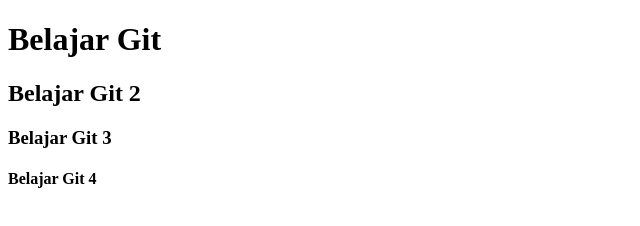
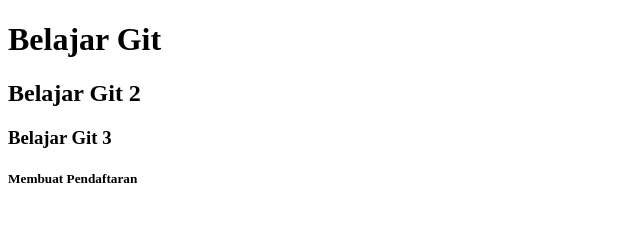
Before and after one commit to panji-boled/belajar-git2, a plain HTML site: page index.html in a window 1280 px wide. Shown: the full height of the page, 0-640 px from the left. Drawn offline with Linux system fonts and the light colour scheme.

Commit message:
H5 Pendaftaran index.html

```diff
--- a/index.html
+++ b/index.html
@@ -9,5 +9,6 @@
   <h1>Belajar Git</h1>
   <h2>Belajar Git 2</h2>
   <h3>Belajar Git 3</h3>
-  <h4>Belajar Git 4</h4>
+
+  <h5>Membuat Pendaftaran</h5>
 </html>
```
